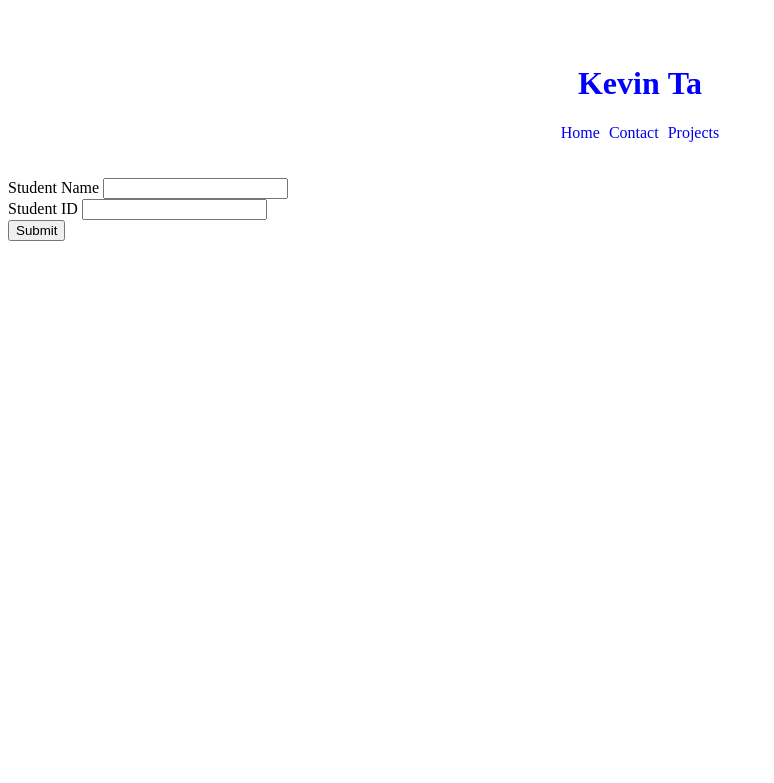
After one commit to kta5/Personal-Website, a Flask app: page /contact in a window 1280 px wide. The commit adds this page. Shown: the top 783 px of the page, without its empty margins (0-774 px from the left). Run offline with Flask 2, Linux system fonts and the light colour scheme.

Commit message:
Added Contact Page

```diff
--- a/server.py
+++ b/server.py
@@ -1,18 +1,20 @@
 from flask import Flask, render_template, request
 app= Flask(__name__)
 
+
 @app.route("/")
-def hello():
-    return "Hello World!"
+def home():
+    return render_template("home.html")
 
-@app.route("/home")
-def home():
-    return render_template("index.html")
+@app.route("/contact")
+def contact():
+    return render_template("contact.html")
 
 @app.route("/process", methods=['GET', 'POST'])
 def process():
     return "Hello " + request.form['student_name'] + " and your ID number is " + request.form['id']
 
+
 if __name__ == "__main__":
     app.run(host="localhost", port=5000,
     debug=True)
--- a/static/mystyles.css
+++ b/static/mystyles.css
@@ -1,3 +1,15 @@
-h1 {
-    color:red;
+.MenuBar{
+    text-align: center;
+    word-spacing: 5px;
+    text-decoration: none;
 }
+
+
+a{
+    text-decoration: none;
+    word-spacing: 5px;
+}
+
+h1{
+    color: #0000FF;
+}
--- /dev/null
+++ b/templates/contact.html
@@ -0,0 +1,31 @@
+<html>
+
+<br />
+<br />
+
+<head>
+<title>Kevin Ta</title>
+</head>
+
+
+<link rel="stylesheet" href="static/MyStyles.css">
+
+<body>
+    <h1><center>Kevin&nbspTa</center></h1>
+    <div class = "MenuBar">
+        <a href = "/" target = "_self" style = "text-decoration: none;">Home</a>
+        <a href = "/contact" target = "_self" style = "text-decoration: none;">Contact</a>
+        <a href = "/projects" target = "_self" style = "text-decoration: none;">Projects</a>
+    </div>
+
+    <br />
+    <br />
+
+    <form action="http://localhost:5000/process" method="POST">
+    Student Name <input name="student_name"> <br>
+    Student ID <input name="id"> <br>
+    <input type="submit"></input>
+</body>
+
+
+</html>
--- a/templates/index.html
+++ b/templates/index.html
@@ -3,7 +3,7 @@
 <title>My Cool App</title>
 </head>
 
-<link rel="stylesheet" href="static/mystyles.css">
+<!--  <link rel="stylesheet" href="static/mystyles.css">  -->
 
 <body>
     <h1>My Apps</h1>
```
Also changed, not shown: templates/home.html (added, +33 -0 lines).
